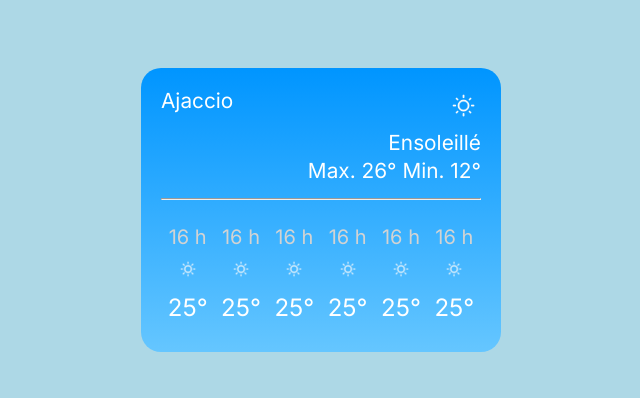
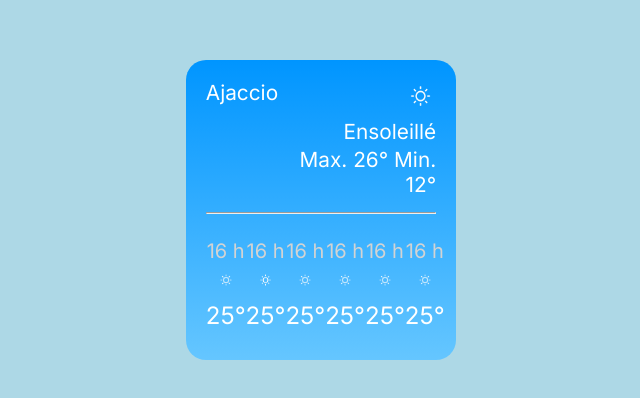
Before and after one commit to s3kiro23/gb_weather_widget, a plain HTML site: page index.html in a window 1280 px wide. Shown: the part 190-588 px from the top of the page, without its empty margins (319-959 px from the left). Drawn offline with Linux system fonts and the light colour scheme.

Commit message:
change width container

```diff
--- a/index.html
+++ b/index.html
@@ -26,7 +26,7 @@
 
 		.weather-widget-container {
 			background: linear-gradient(0deg, rgba(101, 198, 255, 1) 0%, rgba(0, 149, 255, 1) 100%);
-			width: 25%;
+			width: 18%;
 			border-radius: 20px;
 			padding: 20px;
 		}
@@ -247,6 +247,7 @@
 					}
 					fillPageWithData(cachedData);
 				}
+				//fetchWeatherAPI(coordinates);
 			}
 
 			//gb.onload = () => {};
```
